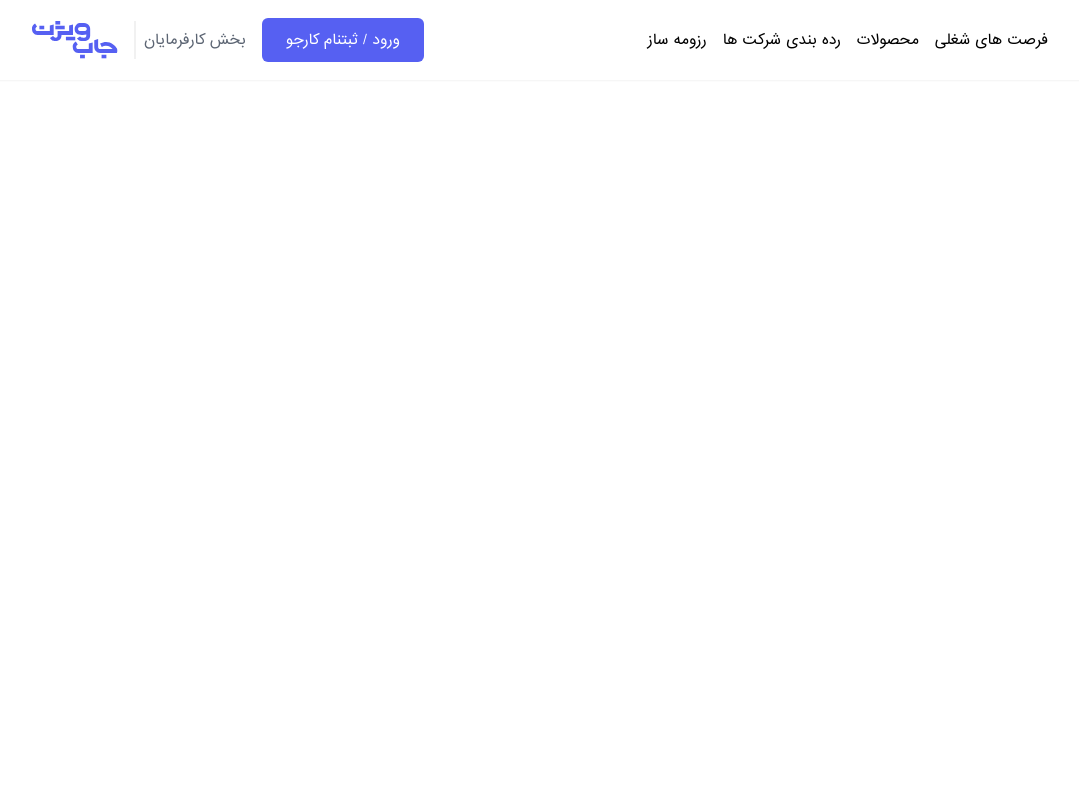
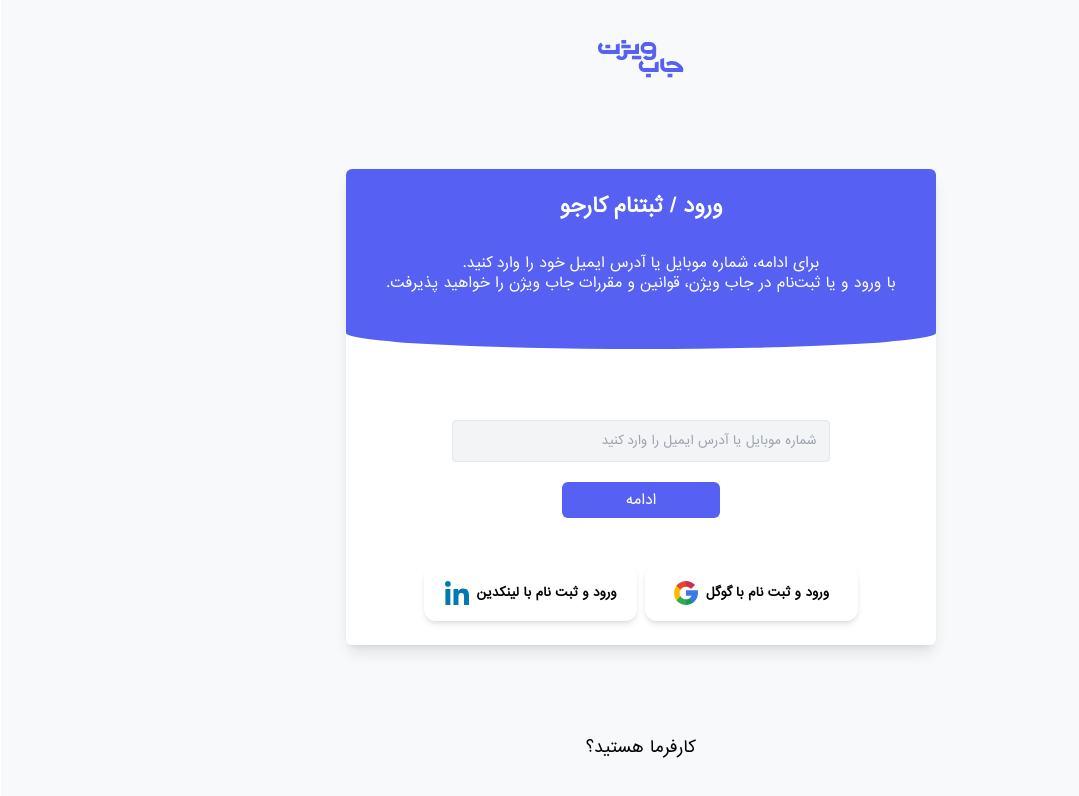
Before and after one commit to faramarz1994/job-vision-clone, a React (Create React App) app: page /login in a window 1280 px wide. Shown: the top 796 px of the page, without its empty margins (96-1175 px from the left). Built offline with nearby package versions, Linux system fonts and the light colour scheme.

Commit message:
Login Component And View Step One Done

```diff
--- a/src/components/button/index.js
+++ b/src/components/button/index.js
@@ -10,7 +10,7 @@ const Button = ({
 }) => {
   return (
     <Link
-    className={`${green ? 'bg-green6F' : 'bg-blueF2'} rounded-md py-3 px-6 text-white text-sm`}
+    className={`${green ? 'bg-green6F' : 'bg-blueF2'} rounded-md ${small ? "py-2 px-16" : 'py-3 px-6'} text-white text-sm`}
     to={to}
     onClick={onClick}>
         {title}
--- /dev/null
+++ b/src/components/input/index.js
@@ -0,0 +1,23 @@
+import React from 'react'
+
+const Input = ({
+type,
+placeholder,
+onChange,
+customClass,
+width,
+id
+}) => {
+  return (
+    <input
+    type={type ? type : 'text'}
+    onChange={onChange}
+    id={id ? id  : 0}
+    placeholder={placeholder}
+    className={`${customClass} w-${width ? width : '4/5'} bg-gray-100 text-xs py-3 px-3 rounded border border-gray-200 outline-blue-300
+    focus:bg-white focus:text-black57`}
+    />
+  )
+}
+
+export default Input
--- a/src/router.js
+++ b/src/router.js
@@ -4,6 +4,7 @@ import { BrowserRouter, Routes, Route } from "react-router-dom";
 import  Header  from "./components/header";
 import { publicApi } from "./redux/actions";
 import Home from "./view/home";
+import Login from './view/login'
 
 const Router = ({ lang, loadData }) => {
   useEffect(() => {
@@ -15,7 +16,8 @@ const Router = ({ lang, loadData }) => {
       <BrowserRouter>
       <Header />
         <Routes>
-          <Route path="/" exact element={<Home />} />
+          <Route path="/" exact element={<Home headerSettings={{shown: true}}/>} />
+          <Route path="/login" element={<Login headerSettings={{shown: false}}/>} />
         </Routes>
       </BrowserRouter>
     </>
--- a/src/view/home/index.js
+++ b/src/view/home/index.js
@@ -7,7 +7,7 @@ const Home = ({
     setHeaderSettings
 }) => {
     useEffect(() => {
-
+        setHeaderSettings(headerSettings);
     })
   return (
     <div className='bg-grayFA h-screen'>
--- a/src/view/login/index.js
+++ b/src/view/login/index.js
@@ -1,24 +1,70 @@
-import React, { useEffect } from 'react'
-import { connect } from 'react-redux'
-import { publicApi } from '../../redux/actions'
+import React, { useEffect, useState } from "react";
+import { connect } from "react-redux";
+import { publicApi } from "../../redux/actions";
+import desktopPrimaryLogo from "../../assets/img/header-logo-primary-desktop.svg";
+import { Link } from "react-router-dom";
+import FirstStepLoginLayout from "./layouts/firstStep";
 
-const viewDefault = ({
-    headerSettings,
-    setHeaderSettings
-}) => {
-    useEffect(() => {
+import googleLogo from '../../assets/img/google.svg';
+import linkedInLogo from '../../assets/img/linkedin.svg';
 
-    })
+const Login = ({ headerSettings, setHeaderSettings }) => {
+  useEffect(() => {
+    setHeaderSettings(headerSettings);
+  });
+
+  const [step, setStep] = useState(0);
+
+  const layouts = [
+    <FirstStepLoginLayout />,
+  ];
+
   return (
-    <div className='bg-grayFA h-screen'>
+    <div className="bg-grayFA min-h-screen flex flex-col justify-between items-center py-10">
+      <Link to="/">
+      <img src={desktopPrimaryLogo} />
+      </Link>
 
+      <div className="flex flex-col items-center rounded-md shadow-lg bg-white justify-between  pb-6">
+        <>
+        <div className="w-full bg-blueF2 text-white px-10 py-6 text-center rounded-t-md" >
+          <h1 className="text-xl font-bold mb-8">ورود / ثبتنام کارجو</h1>
+          <p className="text-sm">برای ادامه، شماره موبایل یا آدرس ایمیل خود را وارد کنید.</p>
+          <p className="text-sm">با ورود و یا ثبت‌نام در جاب ویژن، قوانین و مقررات جاب ویژن را خواهید پذیرفت.
+</p>
+        </div>
+        <div
+        className="w-full h-8 bg-blueF2"
+        style={{borderBottomLeftRadius: '100%', borderBottomRightRadius: '100%'}}>
+
+        </div>
+        </>
+
+        <div className="w-4/5 h-40 flex items-center justify-center mt-10 mb-4">
+        {
+          layouts[step]
+        }
+        </div>
+        <div className="flex items-center w-3/4 justify-between">
+          <Link to="" className="flex w-full mx-1 justify-center items-center ltr p-4 bg-white rounded-xl shadow-md">
+            <img src={googleLogo} />
+            <p className="font-black text-xs ml-2">ورود و ثبت نام با گوگل</p>
+          </Link>
+          <Link to="" className="flex items-center justify-center w-full mx-1 ltr p-4 bg-white rounded-xl shadow-md">
+            <img src={linkedInLogo} />
+            <p className="font-black text-xs ml-2">ورود و ثبت نام با لینکدین</p>
+          </Link>
+        </div>
+      </div>
+
+      <Link to="/sys-login">
+      کارفرما هستید؟
+      </Link>
     </div>
-  )
-}
-const mapStateToProps = (state) => ({
-
-})
+  );
+};
+const mapStateToProps = (state) => ({});
 const mapDispatchToProps = {
-    setHeaderSettings: publicApi.setHeaderSettings
-}
-export default connect(mapStateToProps, mapDispatchToProps)(viewDefault)
+  setHeaderSettings: publicApi.setHeaderSettings,
+};
+export default connect(mapStateToProps, mapDispatchToProps)(Login);
--- /dev/null
+++ b/src/view/login/layouts/firstStep.js
@@ -0,0 +1,20 @@
+import React from 'react'
+import Button from '../../../components/button'
+import Input from '../../../components/input'
+
+const FirstStepLoginLayout = ({
+
+}) => {
+  return (
+    <div className='w-full flex flex-col items-center'>
+        <Input
+        placeholder='شماره موبایل یا آدرس ایمیل را وارد کنید'
+        customClass={'w-2/3 mb-5'}
+        />
+        <Button title={'ادامه'} to="" small/>
+
+    </div>
+  )
+}
+
+export default FirstStepLoginLayout
--- a/tailwind.config.js
+++ b/tailwind.config.js
@@ -11,6 +11,7 @@ module.exports = {
         green6F: '#45c26f',
         dark: '#27282c',
         black0: '#1d1e21',
+        black57: '#495057',
         opac: 'rgba(255, 255, 255, 0.05)',
 
 
```
Also changed, not shown: src/assets/img/google.svg (added), src/assets/img/linkedin.svg (added).
